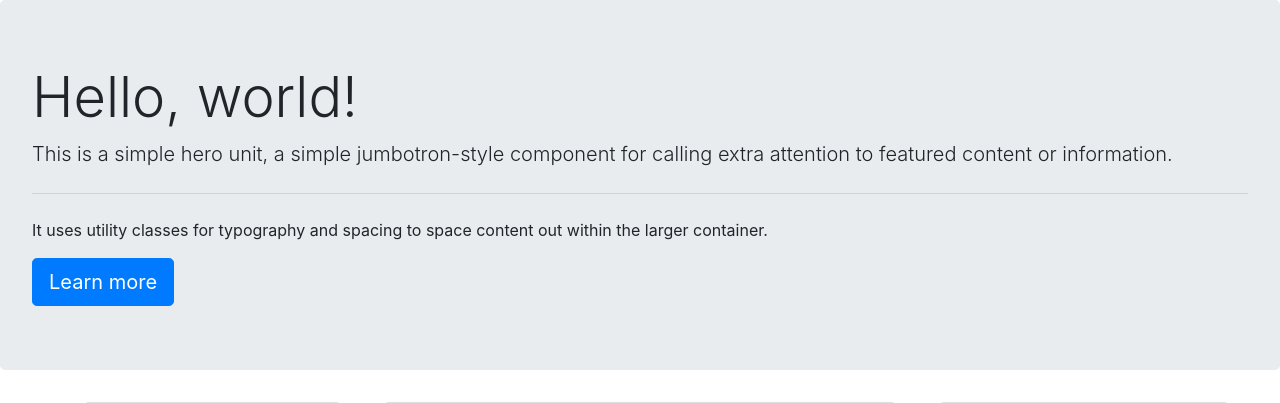
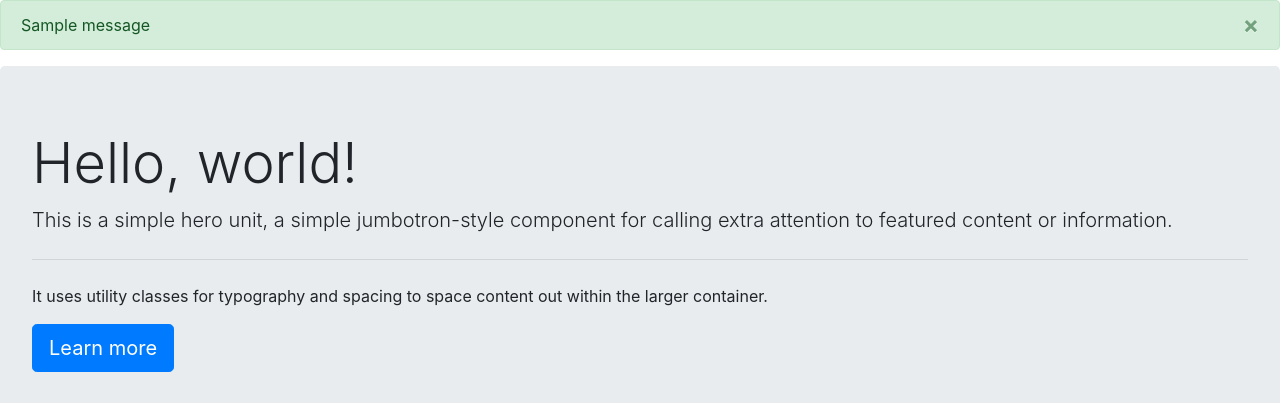
Before and after one commit to mohit4/django-hackathon-starter, a Django app: page /home/ in a window 1280 px wide. Shown: the part 56-459 px from the top of the page. Run offline with Django 3.2, Linux system fonts and the light colour scheme; tables that the repository leaves empty hold one stand-in row (values such as "Sample post"); one stand-in notice (Sample message) is shown; some libraries are stand-ins or nearby versions.

Commit message:
Added success message handling for CRUD views

```diff
--- a/app/views.py
+++ b/app/views.py
@@ -6,6 +6,8 @@ from django.views.generic import DeleteView
 from django.views.generic import UpdateView
 from django.views.generic import TemplateView
 from django.urls import reverse_lazy
+from django.contrib.messages.views import SuccessMessageMixin
+from django.contrib import messages
 
 from .models import Entity
 
@@ -36,21 +38,23 @@ class EntityDetailView(DetailView):
     context_object_name = 'entity'
     model = Entity
 
-class EntityCreateView(CreateView):
+class EntityCreateView(SuccessMessageMixin, CreateView):
     '''
     Creating an entity
     '''
     template_name = 'app/entity_form.html'
     fields = ('title','description','points','cost','category','active','email','user')
     model = Entity
+    success_message = "New entity created!"
 
-class EntityUpdateView(UpdateView):
+class EntityUpdateView(SuccessMessageMixin, UpdateView):
     '''
     Updating an entity
     '''
     template_name = 'app/entity_form.html'
     fields = ('title','description','points','cost','category','active','email')
     model = Entity
+    success_message = "Entity updated successfully!"
 
 class EntityDeleteView(DeleteView):
     '''
@@ -59,3 +63,8 @@ class EntityDeleteView(DeleteView):
     model = Entity
     success_url = reverse_lazy('app:index')
     template_name = 'app/entity_detail.html'
+    success_message = "Entity deleted successfully!"
+
+    def delete(self, request, *args, **kwargs):
+        messages.success(self.request, self.success_message)
+        return super(EntityDeleteView, self).delete(request, *args, **kwargs)
--- a/templates/base.html
+++ b/templates/base.html
@@ -62,6 +62,8 @@
         </div>
     </nav>
 
+    {% include 'partials/messages.html' %}
+
     {% block contents %}
     {% endblock contents %}
 
--- /dev/null
+++ b/templates/partials/messages.html
@@ -0,0 +1,10 @@
+{% for message in messages %}
+
+<div class="alert {{ message.tags }} alert-dismissible" role="alert">
+    <button type="button" class="close" data-dismiss="alert" aria-label="Close">
+        <span aria-hidden="true">&times;</span>
+    </button>
+    {{ message }}
+</div>
+
+{% endfor %}
```
Also changed, not shown: DjangoHackathonStarter/settings.py (+9 -0 lines).
